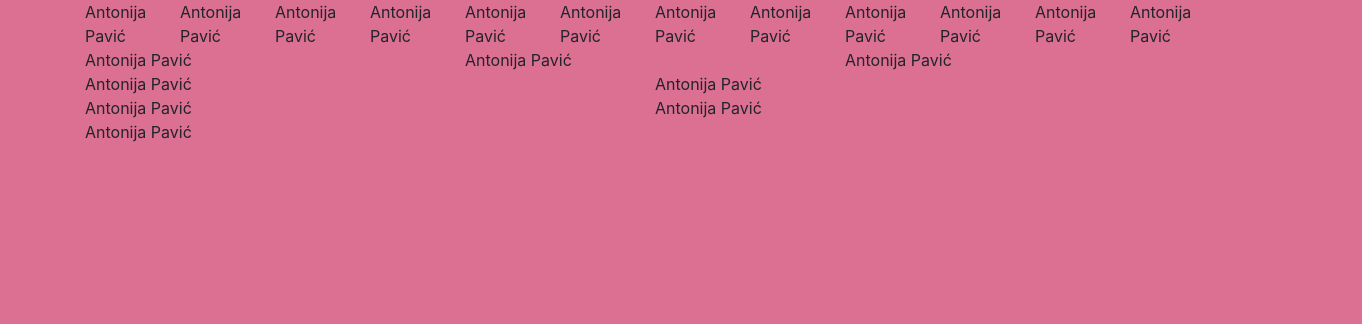
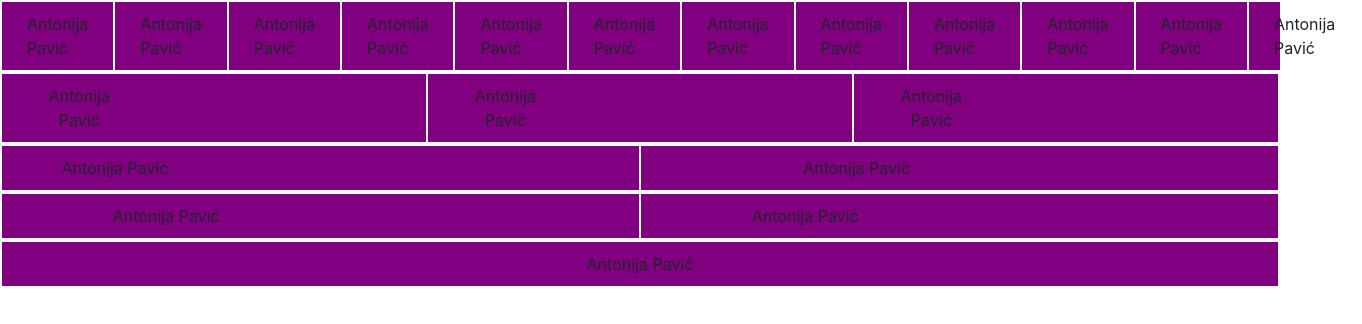
Before and after one commit to Antonija5/bootstrap-grid, a plain HTML site: page index.html in a window 1280 px wide. Shown: the whole page, 1362 px wide, since content can reach past the window. Drawn offline with nearby package versions, Linux system fonts and the light colour scheme.

Commit message:
Update index.html

```diff
--- a/index.html
+++ b/index.html
@@ -1,83 +1,145 @@
+
 <!DOCTYPE html>
 <html lang="en">
 <head>
     <link rel="stylesheet" href="https://stackpath.bootstrapcdn.com/bootstrap/4.5.2/css/bootstrap.min.css" integrity="sha384-JcKb8q3iqJ61gNV9KGb8thSsNjpSL0n8PARn9HuZOnIxN0hoP+VmmDGMN5t9UJ0Z" crossorigin="anonymous">
+
     <meta charset="UTF-8">
     <meta name="viewport" content="width=device-width, initial-scale=1.0">
     <title>bootstrap-grid</title>
+    <style>
+.boja{
+        background-color: purple;
+    }
 
 
-    <body style="background-color:palevioletred;" >
+    .container{
+        text-align: center;
+    }
+
+    .antonija {
+        width: 100%;
+        text-align: center;
+        padding: 10px;
+        border: 1px solid white;
+        border-collapse: collapse;
+    }
+    td{
+        padding: 10px;
+        border: 2px solid white;
+        border-collapse: collapse;
+    }
 
 
+</style>
 </head>
 <body>
-
+    <div class="boja">
+    <table class="antonija">
+        <tr>
     <div class="container">
-
         <div class="row">
-          <div class="col-sm">
+         <td> <div class="col-sm-1 height">
             Antonija Pavić
-          </div>
-          <div class="col-sm">
+          </div> </td>
+          <td> <div class="col-sm-1 height">
             Antonija Pavić
-          </div>
-          <div class="col-sm">
+          </div> </td>
+          <td> <div class="col-sm-1 height">
             Antonija Pavić
-          </div>
-          <div class="col-sm">
+          </div> </td>
+          <td> <div class="col-sm-1 height">
             Antonija Pavić
-          </div><div class="col-sm">
+          </div> </td>
+          <td> <div class="col-sm-1 height">
             Antonija Pavić
-          </div><div class="col-sm">
+          </div> </td>
+          <td> <div class="col-sm-1 height">
             Antonija Pavić
-          </div><div class="col-sm">
+          </div> </td>
+          <td> <div class="col-sm-1 height">
             Antonija Pavić
-          </div><div class="col-sm">
+          </div> </td>
+          <td> <div class="col-sm-1 height">
             Antonija Pavić
-          </div><div class="col-sm">
+          </div> </td>
+          <td> <div class="col-sm-1 height">
             Antonija Pavić
-          </div><div class="col-sm">
+          </div> </td>
+          <td> <div class="col-sm-1 height">
             Antonija Pavić
-          </div><div class="col-sm">
+          </div> </td>
+          <td> <div class="col-sm-1 height">
             Antonija Pavić
-          </div>
-          <div class="col-sm">
+          </div> </td>
+          <td> <div class="col-sm-1 height">
             Antonija Pavić
-          </div>
+          </div> </td>
         </div>
       </div>
-      <div class="container">
+    </tr>
+    </table>
+
+    <table class="antonija">
+        <tr>
+    <div class="container">
         <div class="row">
-          <div class="col-sm">
+         <td> <div class="col-sm-4 height">
             Antonija Pavić
-          </div>
-          <div class="col-sm">
+          </div> </td>
+          <td> <div class="col-sm-4 height">
             Antonija Pavić
-          </div>
-          <div class="col-sm">
+          </div> </td>
+          <td> <div class="col-sm-4 height">
             Antonija Pavić
-          </div>
+          </div> </td>
         </div>
       </div>
-      <div class="container">
+    </tr>
+    </table>
+
+    <table class="antonija">
+        <tr>
+    <div class="container">
         <div class="row">
-          <div class="col-sm">
+         <td> <div class="col-sm-4 height">
             Antonija Pavić
-          </div>
-          <div class="col-sm">
+          </div> </td>
+          <td> <div class="col-sm-8 height">
             Antonija Pavić
-          </div>
-          </div>
+          </div> </td>
+        </div>
+      </div>
+    </tr>
+    </table>
 
-      <div class="row">
-        <div class="col-sm-6">Antonija Pavić</div>
-        <div class="col-sm-6">Antonija Pavić</div>
+    <table class="antonija">
+        <tr>
+    <div class="container">
+        <div class="row">
+         <td> <div class="col-sm-6 height">
+            Antonija Pavić
+          </div> </td>
+          <td> <div class="col-sm-6 height">
+            Antonija Pavić
+          </div> </td>
+        </div>
       </div>
-      <div class="row">
-        <div class="col-sm-12">Antonija Pavić</div>
+    </tr>
+    </table>
 
+    <table class="antonija">
+        <tr>
+    <div class="container">
+        <div class="row">
+         <td> <div class="col-sm-12 height">
+            Antonija Pavić
+          </div> </td>
+        </div>
       </div>
+    </tr>
+    </table>
+    </div>
 
 </body>
 </html>
```
